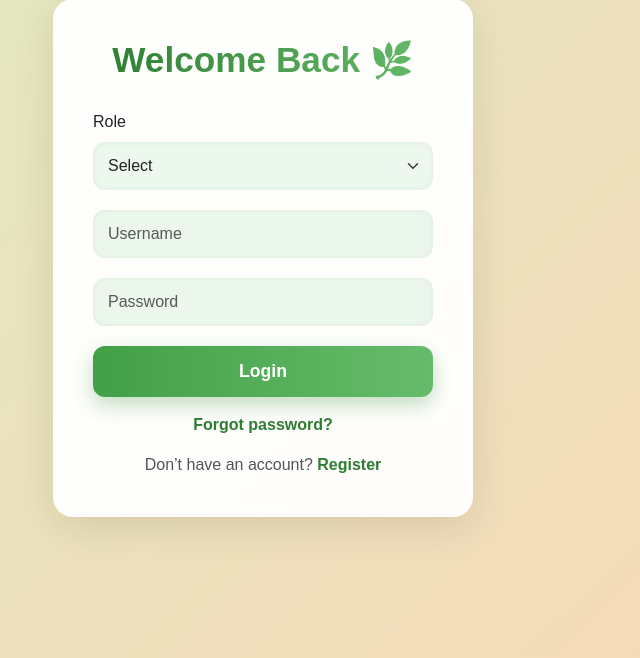
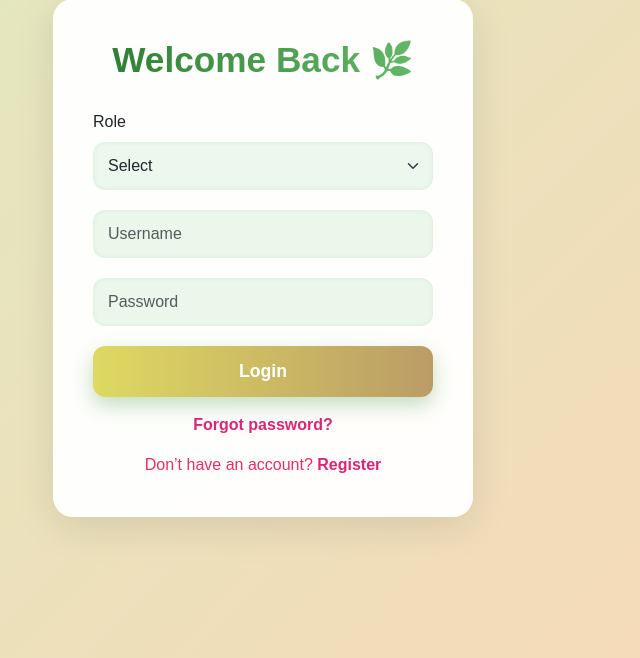
Before and after one commit to jasmalaborbor/malaborbor_jasmine, a PHP site: template app/views/login.php in a window 1280 px wide. Shown: the part 142-800 px from the top of the page, without its empty margins (377-1017 px from the left). Run offline with PHP 8.4, Linux system fonts and the light colour scheme; the template is opened without the code that fills it, so the values that code supplies are empty.

Commit message:
First commit

```diff
--- a/app/views/login.php
+++ b/app/views/login.php
@@ -71,7 +71,7 @@
     }
 
     .btn-login {
-      background: linear-gradient(to right, #43A047, #66BB6A);
+      background: linear-gradient(to right, #ded962ff, #bb9c66ff);
       color: #fff;
       border: none;
       border-radius: 12px;
@@ -92,18 +92,18 @@
     .register-link {
       text-align: center;
       margin-top: 1rem;
-      color: #555;
+      color: #e52f63ff;
     }
 
     .register-link a {
-      color: #2E7D32;
+      color: #db2675ff;
       font-weight: 600;
       text-decoration: none;
     }
 
     .register-link a:hover {
       text-decoration: underline;
-      color: #1B5E20;
+      color: #d73568ff;
     }
 
     .alert {
```
